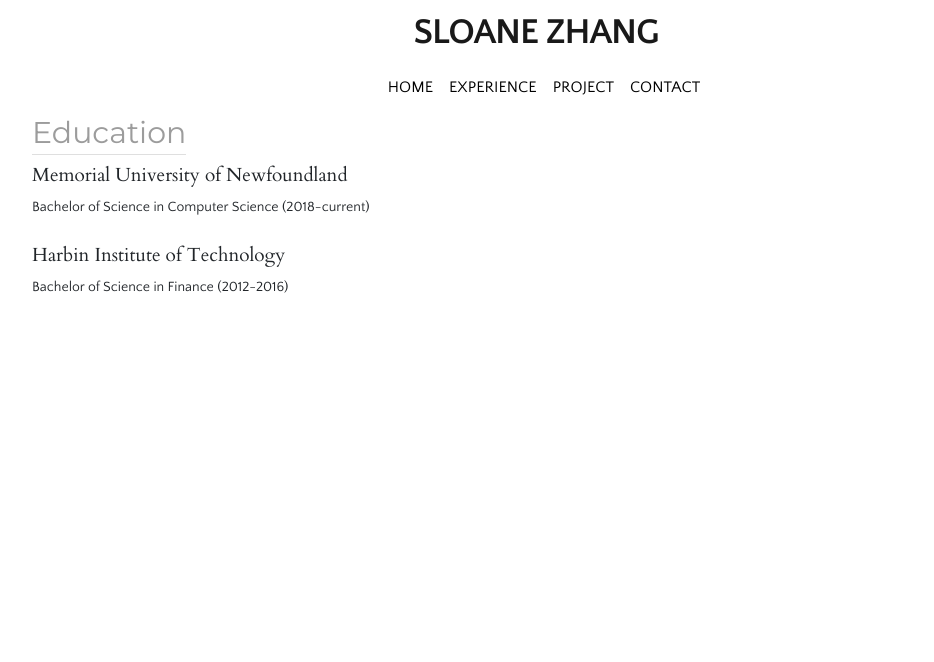
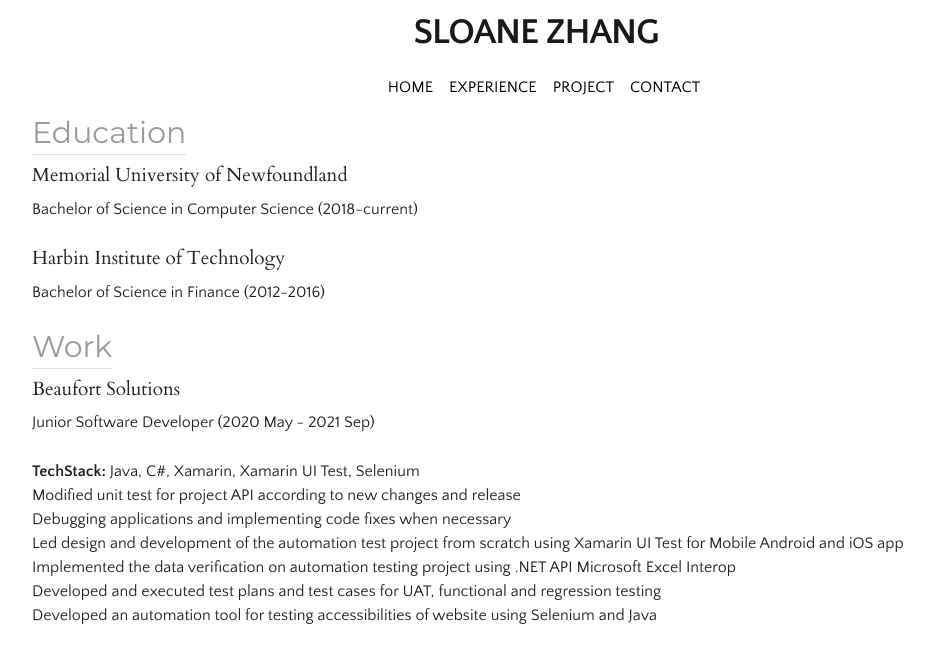
Before and after one commit to Sloane-Z/react-personal-site, a React (Create React App) app: page /Experience in a window 1280 px wide. Shown: the top 662 px of the page, without its empty margins (96-1030 px from the left). Built offline with nearby package versions, Linux system fonts and the light colour scheme; a web font is replaced by a local one.

Commit message:
no message

```diff
--- a/src/components/Experience.js
+++ b/src/components/Experience.js
@@ -1,5 +1,7 @@
 import React, { Component } from 'react'
 import styled, { keyframes, css } from 'styled-components';
+
+import workData from '../content/content';
 
 const Wrapper = styled.div`
 	text-align:left;
@@ -30,12 +32,26 @@
 
 `
 
+const SubTitle = styled.p`
+  font-family: 'Quattrocento Sans', sans-serif;
+	font-size: 16px;
+	font-style: bold;
+	margin-bottom: 0px;
+`
+
 const Content = styled.p`
   font-family: 'Quattrocento Sans', sans-serif;
-	font-size: 14px;
+	font-size: 16px;
 	margin-bottom: 25px;
 `
-
+const Responsibility = styled.p`
+  font-family: 'Quattrocento Sans', sans-serif;
+	font-size: 16px;
+	::before{
+		content:'{'\u2B24'}',
+	}
+	margin:0;
+`
 
 export default class Experience extends Component {
 	render() {
@@ -46,6 +62,22 @@
 				<Content>Bachelor of Science in Computer Science (2018-current)</Content>
 				<SubHeader>Harbin Institute of Technology</SubHeader>
 				<Content>Bachelor of Science in Finance (2012-2016)</Content>
+
+				<Header>Work</Header>
+				{
+					workData.map((item, index)=>(
+						<>
+						<SubHeader>{item.company}</SubHeader>
+						<Content>{item.title} ({item.timeRange})</Content>
+						<SubTitle>{item.techStack ==='' ? '':(<strong>TechStack: </strong>)}{item.techStack}</SubTitle>
+						{
+							item.responsibility.map((item)=>(
+								<Responsibility>{item}</Responsibility>
+							))
+						}
+						</>
+					))
+				}
 			</Wrapper>
 		)
 	}
--- a/src/components/Project.js
+++ b/src/components/Project.js
@@ -1,9 +1,45 @@
 import React from 'react'
+import styled, { keyframes, css } from 'styled-components';
 
-export default function Project() {
-    return (
-        <div>
+const Wrapper = styled.div`
+	text-align:left;
+	padding-left:10%;
+	padding-right:10%;
+`
+const Header = styled.h1`
+	font-family: 'Montserrat', serif;
+	font-weight: 700;
+	color: #9C9C9C;
+	font-weight: 400;
+	font-size: 30px;
+	display: inline-block;
 
-        </div>
-    )
+	::after{
+	content: '';
+		display: block;
+		border-bottom: 1px solid #DFDFDF;
+		padding-top: 3px;
+	}
+
+`
+
+const SubHeader = styled.h1`
+	font-family: 'Cardo', serif;
+	font-size: 19px;
+	line-height: 1.35em;
+
+`
+
+const Content = styled.p`
+  font-family: 'Quattrocento Sans', sans-serif;
+	font-size: 14px;
+	margin-bottom: 25px;
+`
+
+export default class Project extends React.Component {
+	render() {
+		return (
+			<></>
+		)
+	}
 }
--- /dev/null
+++ b/src/content/content.js
@@ -0,0 +1,17 @@
+const workData = [
+  {
+    company:'Beaufort Solutions',
+    title:'Junior Software Developer',
+    timeRange:'2020 May - 2021 Sep',
+    techStack: 'Java, C#, Xamarin, Xamarin UI Test, Selenium',
+    responsibility:[
+      'Modified unit test for project API according to new changes and release',
+      'Debugging applications and implementing code fixes when necessary',
+      'Led design and development of the automation test project from scratch using Xamarin UI Test for Mobile Android and iOS app',
+      'Implemented the data verification on automation testing project using .NET API Microsoft Excel Interop',
+      'Developed and executed test plans and test cases for UAT, functional and regression testing',
+      'Developed an automation tool for testing accessibilities of website using Selenium and Java'
+    ]
+  }
+]
+export default workData;
```
Lines whose indentation alone changed are shown as unchanged.
